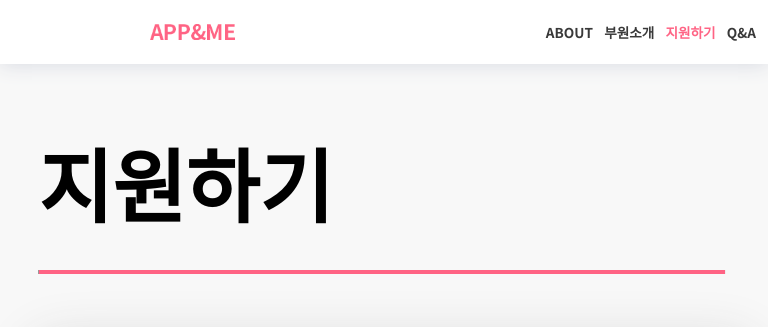
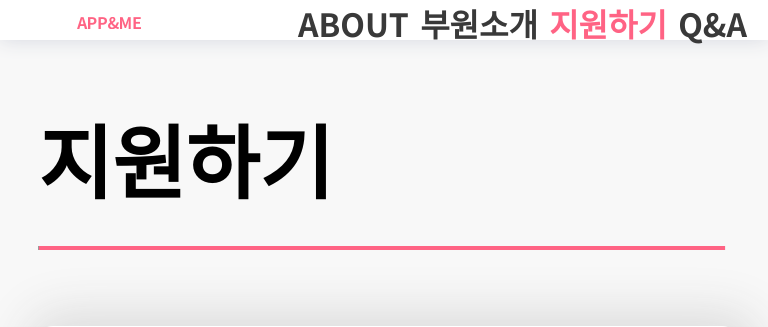
Before and after one commit to ccomangi2/2021_App_and_Me_Web, a PHP site: page /submit.php in a window 768 px wide; the page is wider, and only the part inside the window is pictured. Shown: the top 327 px of that part. Run offline with PHP 8.4, Linux system fonts and the light colour scheme.

Commit message:
Add files via upload

```diff
--- a/css/submit.css
+++ b/css/submit.css
@@ -207,22 +207,22 @@ input[type=text], textarea:focus{
   }
 
   header {
-    height: 8%;
+    height: 5%;
     background-color: white;
     box-shadow: 0px 0px 20px #D5D8E0;
   }
 
   header:after{display:inline-block; height:100%; content:""; vertical-align:middle;}
   header img {
-    height: 25%;
+    height: 30%;
     vertical-align:middle;
-    margin-left: 19.5%;
-    margin-right: 40%;
+    margin-left: 10%;
+    margin-right: 20%;
   }
 
   header span {
     vertical-align:middle;
-    font-size: 0.85em;
+    font-size: 2em;
     font-weight: bold;
     color: #393939;
   }
```
